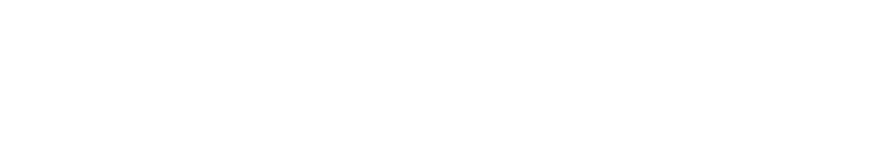
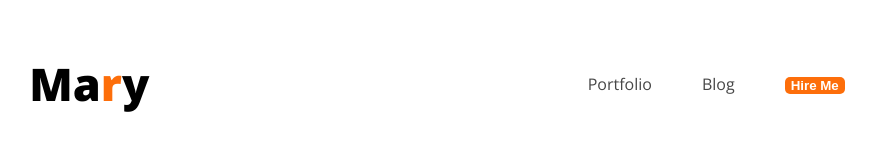
Before and after one commit to Afia-Sultana-Promi/developer-portfolio, a plain HTML site: page index.html in a window 1280 px wide. Shown: the whole page, without its empty margins (178-1054 px from the left). Drawn offline with nearby package versions, Linux system fonts and the light colour scheme.

Commit message:
added a nav

```diff
--- a/index.html
+++ b/index.html
@@ -4,10 +4,22 @@
     <meta charset="UTF-8">
     <meta name="viewport" content="width=device-width, initial-scale=1.0">
     <title>Developer Portfolio</title>
+
+    <link rel="preconnect" href="https://fonts.googleapis.com">
+    <link rel="preconnect" href="https://fonts.gstatic.com" crossorigin>
+    <link href="https://fonts.googleapis.com/css2?family=Open+Sans:wght@400;800&display=swap" rel="stylesheet">
+    <link rel="stylesheet"href="styles/portfolio.css">
 </head>
 <body>
     <header>
-
+        <nav>
+        <h3 class="nav-title">Ma<span class="text-primary">r</span>y</h3>
+        <ul>
+            <li><a href="">Portfolio</a></li>
+            <li><a href="">Blog</a></li>
+            <li><button class="btn-primary">Hire Me</button></li>
+        </ul>
+    </nav>
     </header>
     <main>
 
--- /dev/null
+++ b/styles/portfolio.css
@@ -0,0 +1,38 @@
+body{
+    font-family: 'Lato',sans-serif;
+    font-family: 'Open Sans', sans-serif;
+}
+.text-primary{
+    color: #FD6E0A;
+}
+.btn-primary {
+    border-radius: 5px;
+    background: #FD6E0A;
+    border: 0;
+    color:white;
+    font-size: 20 px;
+    font-weight: 700;
+    padding: 15 px 35px;
+}
+nav{
+    display: flex;
+    justify-content: space-around;
+    align-items: center;
+}
+.nav-title{
+        font-family: "Open Sans";
+        font-size: 45px;
+        font-weight: 800;
+}
+nav > ul{
+    display: flex;
+    align-items: center;
+}
+nav li{
+    list-style: none;
+    margin-right: 50px;
+}
+nav a{
+    text-decoration: none;
+    color: var(--Dark-02, #474747);
+}
```
Also changed, not shown: styles.css (added).
